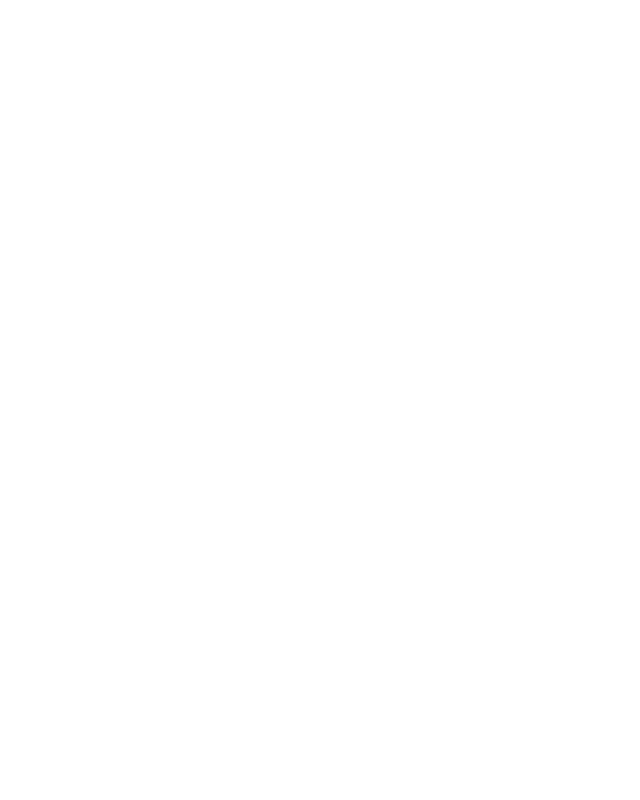
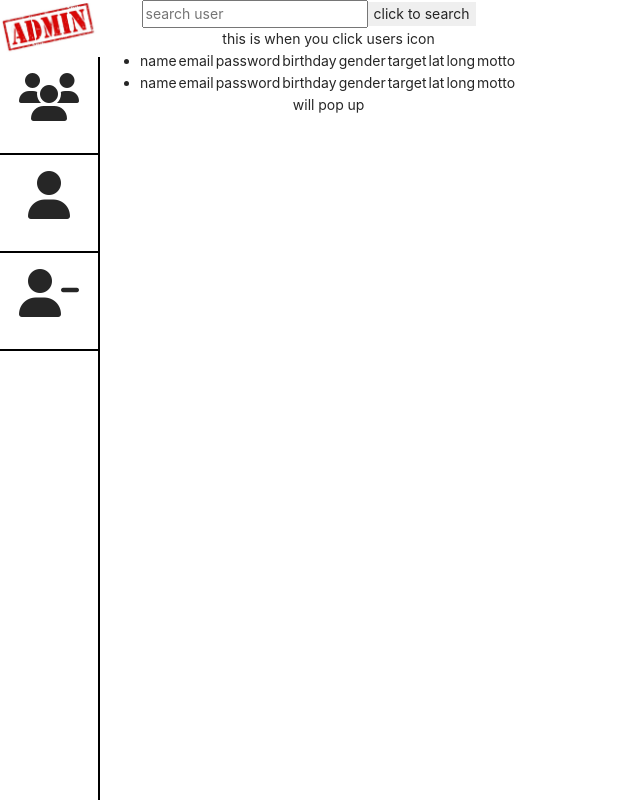
Before and after one commit to WeerayoothM/Dating-project-frontend, a React (Create React App) app: page /admin in a window 1280 px wide. Shown: the whole page, without its empty margins (0-640 px from the left). Built offline with nearby package versions, Linux system fonts and the light colour scheme.

Commit message:
i am admin

```diff
--- a/src/components/Admin/index.js
+++ b/src/components/Admin/index.js
@@ -1,14 +1,49 @@
 import React from "react";
-
+import "../../css/admin.css";
 function admin() {
-  return <div>
-        <div class="sidebar">
-            <div class="sidebar-inner">
-
-            </div>
+  return (
+    <div class="body">
+      <div class="sidebar">
+        <div class="admin-logo">
+          <img src="./images/admin.jpg" />
         </div>
-
-
-      </div>;
+        <i class="fas fa-users"></i>
+        <i class="fas fa-user"></i>
+        <i class="fas fa-user-minus"></i>
+      </div>
+      <div class="admin-content">
+        <input placeholder="search user" />
+        <button>click to search</button>
+        <div class="users">
+          <ul>
+              this is when you click users icon
+            <li>
+              <span style={{paddingRight:"2px"}}>name</span>
+              <span style={{paddingRight:"2px"}}>email</span>
+              <span style={{paddingRight:"2px"}}>password</span>
+              <span style={{paddingRight:"2px"}}>birthday</span>
+              <span style={{paddingRight:"2px"}}>gender</span>
+              <span style={{paddingRight:"2px"}}>target</span>
+              <span style={{paddingRight:"2px"}}>lat</span>
+              <span style={{paddingRight:"2px"}}>long</span>
+              <span style={{paddingRight:"2px"}}>motto</span>
+            </li>
+            <li>
+              <span style={{paddingRight:"2px"}}>name</span>
+              <span style={{paddingRight:"2px"}}>email</span>
+              <span style={{paddingRight:"2px"}}>password</span>
+              <span style={{paddingRight:"2px"}}>birthday</span>
+              <span style={{paddingRight:"2px"}}>gender</span>
+              <span style={{paddingRight:"2px"}}>target</span>
+              <span style={{paddingRight:"2px"}}>lat</span>
+              <span style={{paddingRight:"2px"}}>long</span>
+              <span style={{paddingRight:"2px"}}>motto</span>
+            </li>
+            will pop up
+          </ul>
+        </div>
+      </div>
+    </div>
+  );
 }
 export default admin;
--- /dev/null
+++ b/src/css/admin.css
@@ -0,0 +1,20 @@
+.body {
+  display: flex;
+}
+.admin-logo img {
+  width: 100px;
+  cursor:pointer;
+}
+.sidebar {
+  width: 100px;
+  height: 100vh;
+  border-right: solid black 2px;
+}
+.sidebar i {
+    padding-bottom: 2rem;
+    border-bottom: solid black 2px;
+    margin-top: 1rem;
+    display:block;
+  font-size: 3rem;
+  cursor:pointer;
+}
```
Also changed, not shown: public/images/admin.jpg (added), public/images/logo.png (added).
